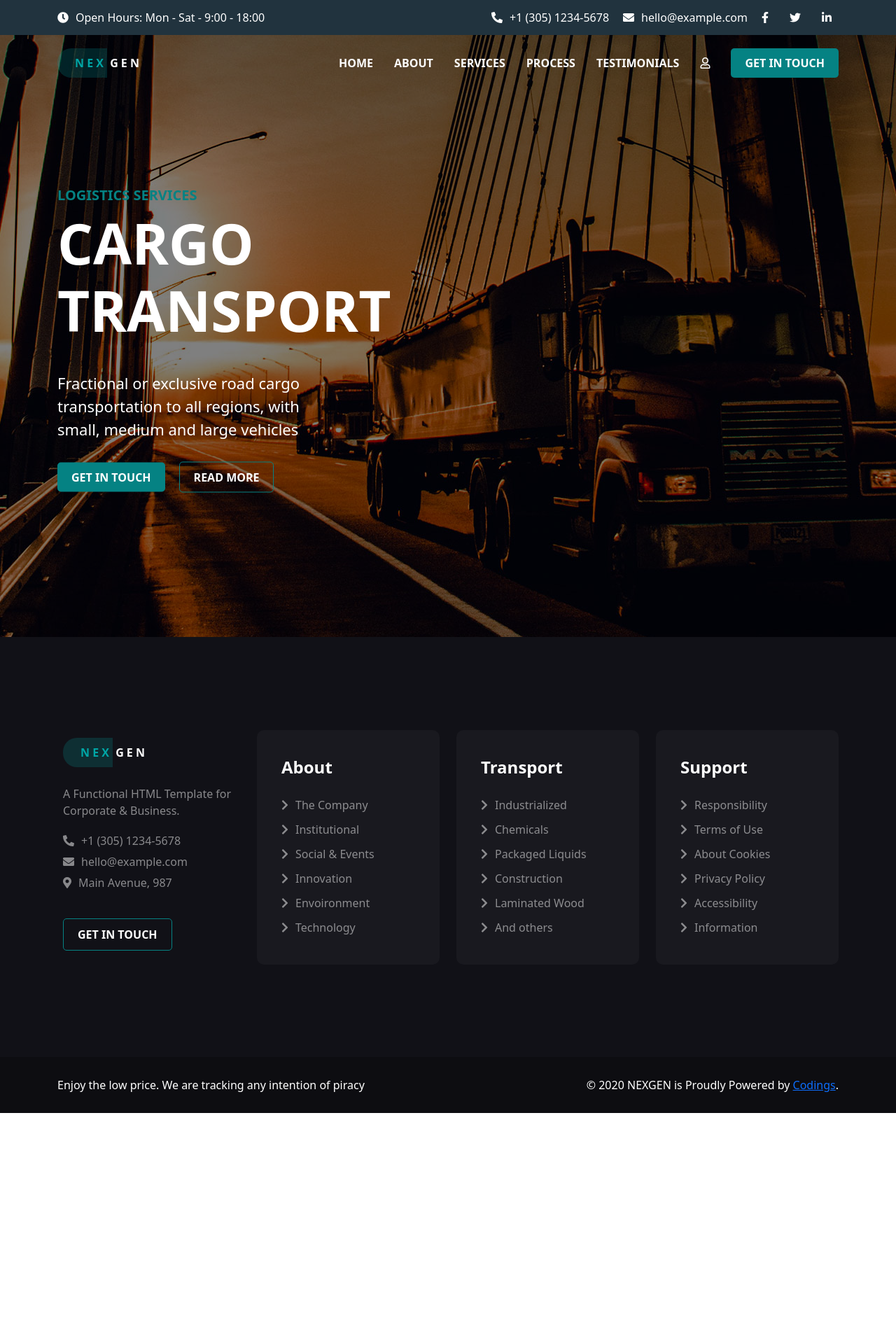
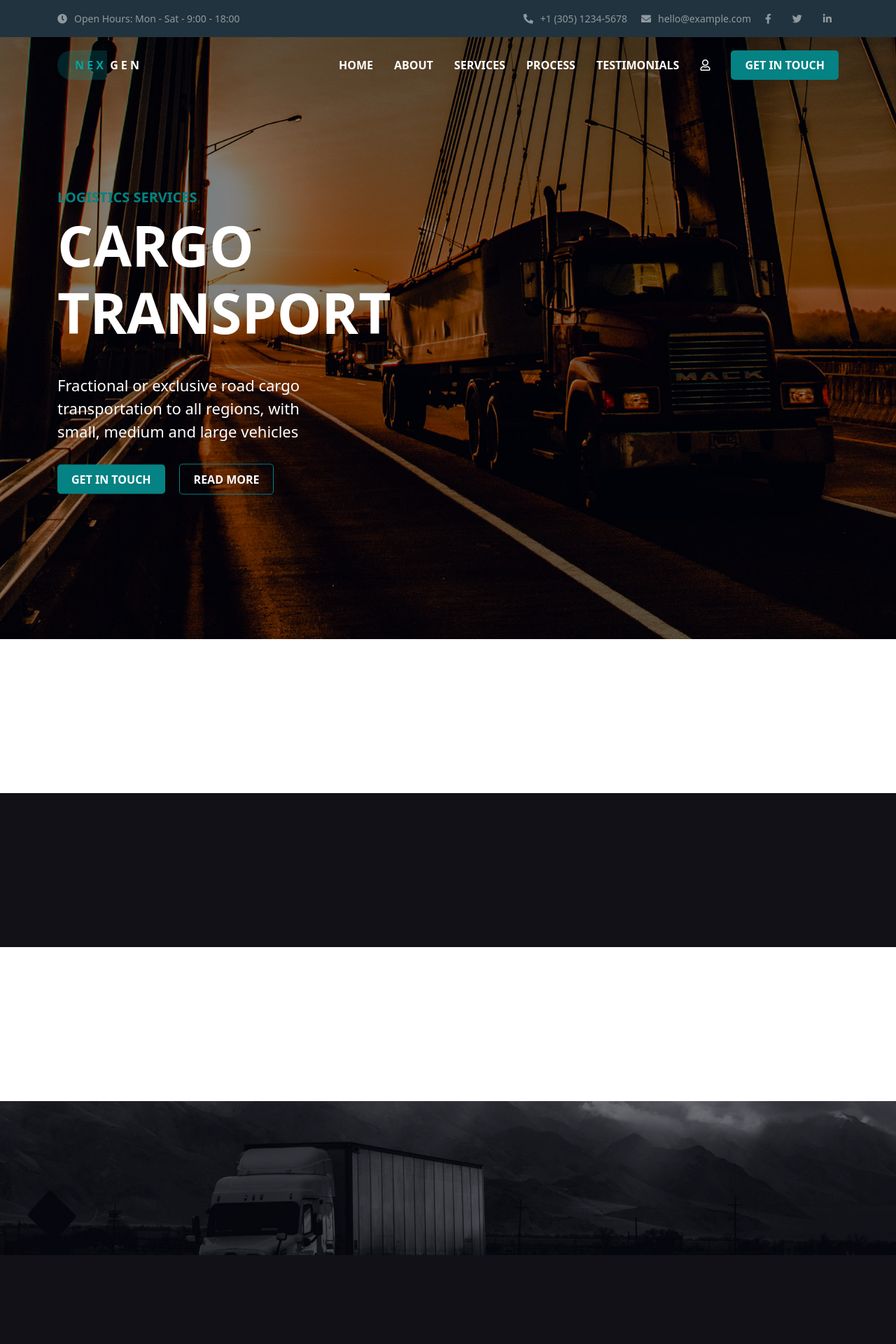
Before and after one commit to DaviCau/proj-html-vuejs, a Vue app: page / in a window 1280 px wide. Shown: the top 1920 px of the page at 70% size. Before the commit the page ends 1590 px from the top, so only its background shows below. Built offline with nearby package versions, Linux system fonts and the light colour scheme.

Commit message:
aggiunti data del main

```diff
--- a/src/components/Footer.vue
+++ b/src/components/Footer.vue
@@ -1,8 +1,8 @@
 <template>
     <footer>
-        <div class="footer_top container-fluid">
+        <div class="footer_top">
             <div class="container">
-                <div class="row d-flex align-items-center box_container">
+                <div class="row box_container">
                     <div class="col-3 d-flex flex-column justify-content-between align-items-start box_footer">
                         <div class="logo"><span class="logo_text">N E X</span> G E N</div>
                         <div class="info_footer">
@@ -21,8 +21,8 @@
                 </div>
             </div>
         </div>
-        <div class="footer_bottom container-fluid">
-            <div class="container d-flex justify-content-between align-items-center">
+        <div class="footer_bottom py-4">
+            <div class="container d-flex justify-content-between">
                 <p>Enjoy the low price. We are tracking any intention of piracy</p>
                 <p>&copy; 2020 NEXGEN is Proudly Powered by <a href="#">Codings</a>.</p>
             </div>
@@ -53,7 +53,7 @@ export default {
             background-color: #111117;
 
             .box_container {
-                height: 600px;
+                padding: 110px 0;
 
                 .box_footer {
                     height: 335px;
@@ -77,10 +77,13 @@ export default {
         .footer_bottom {
             background-color: #0d0d11;
 
-            div {
-                height: 80px;
-                p {
-                    margin: 0;
+            p {
+                margin: 0;
+                opacity: 0.5;
+
+                a {
+                    color: #00a6a6;
+                    text-decoration: none;
                 }
             }
         }
--- a/src/components/Header.vue
+++ b/src/components/Header.vue
@@ -1,7 +1,7 @@
 <template>
     <header>
-        <div class="container-fluid info_container">
-            <div class="container d-flex justify-content-between align-items-center info">
+        <div class="info_container">
+            <div class="container d-flex justify-content-between align-items-center py-3">
                 <div>
                     <i class="fas fa-clock"></i>{{info.openingTime}}
                 </div>
@@ -17,7 +17,7 @@
             </div>
         </div>
         <div class="jumbotron">
-            <div class="back_jumbo container-fluid">
+            <div class="back_jumbo">
                 <div class="container">
                     <nav class="d-flex justify-content-between align-items-center">
                         <div class="nav_left logo"><span>N E X</span> G E N</div>
@@ -62,9 +62,8 @@ export default {
 
         .info_container {
             background-color: #21333e;
-
-            .info {
-                height: 50px;
+            font-size: 14px;
+            color: rgba($color: #ffffff, $alpha: 0.5);
 
             i {
                 margin-right: 10px;
@@ -76,16 +75,17 @@ export default {
                     margin-left: 20px;
 
                     a {
-                            color: white;
-                        }
+                        color: rgba($color: #ffffff, $alpha: 0.5);
                     }
                 }
             }
         }
 
         .jumbotron {
-            background-image: url(../assets/img/bg-9.jpg);
+            background-image: url("../assets/img/bg-9.jpg");
             background-position-x: center;
+            background-size: cover;
+
 
             .back_jumbo {
                 background-color: rgba(0, 0, 0, 0.5);
--- a/src/components/Main.vue
+++ b/src/components/Main.vue
@@ -1,15 +1,144 @@
 <template>
     <main>
+        <section class="transport">
 
+        </section>
+        <section class="dark_back services">
+
+        </section>
+        <section class="procedure">
+
+        </section>
+        <section class="img_back stats">
+
+        </section>
+        <section class="dark_back feedbacks">
+
+        </section>
+        <section class="contact">
+
+        </section>
     </main>
 </template>
 
 <script>
 export default {
-    name: "Main"
+    name: "Main",
+    data() {
+        return {
+            vehicleTypes: [
+                {
+                    imgUrl: "../assets/img/truck-1.png",
+                    type: "Light",
+                    maxWeight: "1200"
+                },
+                {
+                    imgUrl: "../assets/img/truck-1.png",
+                    type: "Medium",
+                    maxWeight: "6000"
+                },
+                {
+                    imgUrl: "../assets/img/truck-1.png",
+                    type: "Heavy",
+                    maxWeight: "24000"
+                }
+            ],
+            sevices: [
+                {
+                    icon: "fas fa-truck-loading",
+                    title: "Techology",
+                    text: "We are continually focused on developing technology solutions adapted to our client's needs."
+                },
+                {
+                    icon: "fas fa-temperature-low",
+                    title: "Reefer Cargo",
+                    text: "Regular and frequent monitoring from the receipt of the loaded container to final destination."
+                },
+                {
+                    icon: "fas fa-boxes",
+                    title: "Dry Cargo",
+                    text: "We work with most types of dry cargo, from valuable cargo to the most dangerous requiring care."
+                }
+            ],
+            procedure: [
+                {
+                    number: "01",
+                    name: "Collection of information",
+                    text: "Lorem ipsum dolor sit amet consectetur."
+                },
+                {
+                    number: "02",
+                    name: "Service Invoice Sending",
+                    text: "Lorem ipsum dolor sit amet consectetur."
+                },
+                {
+                    number: "03",
+                    name: "Withdrawal of Cargo",
+                    text: "Lorem ipsum dolor sit amet consectetur."
+                },
+                {
+                    number: "04",
+                    name: "Transport Customer Order",
+                    text: "Lorem ipsum dolor sit amet consectetur."
+                },
+                {
+                    number: "05",
+                    name: "Successfull Delivery",
+                    text: "Lorem ipsum dolor sit amet consectetur."
+                }
+            ],
+            stats: [
+                {
+                    number: "128",
+                    what: "Certifications"
+                },
+                {
+                    number: "230",
+                    what: "Employees"
+                },
+                {
+                    number: "517",
+                    what: "Customers"
+                },
+                {
+                    number: "94",
+                    what: "Countries Served"
+                }
+            ],
+            feedbacks: [
+                {
+                    logoUrl: "../assets/img/logo-1.png",
+                    text: `Praesent volutpat justo sit amet elementum malesuada. Praesent sagittis augue justo, in accumsan orci rhoncus at pellentesque.
+                    Lorem ipsum dolor sit amet, consectetur adipiscing elit.`
+                },
+                {
+                    logoUrl: "../assets/img/logo-2.png",
+                    text: `Praesent volutpat justo sit amet elementum malesuada. Praesent sagittis augue justo, in accumsan orci rhoncus at pellentesque.
+                    Lorem ipsum dolor sit amet, consectetur adipiscing elit.`
+                },
+                {
+                    logoUrl: "../assets/img/logo-3.png",
+                    text: `Praesent volutpat justo sit amet elementum malesuada. Praesent sagittis augue justo, in accumsan orci rhoncus at pellentesque.
+                    Lorem ipsum dolor sit amet, consectetur adipiscing elit.`
+                }
+            ]
+        }
+    }
 }
 </script>
 
 <style lang="scss" scoped>
+    section {
+        padding: 110px 0;
 
+        &.dark_back {
+            background-color: #111117;
+            color: white;
+        }
+        &.img_back {
+            background-image: url("../assets/img/bg-10.jpg");
+            background-position: center;
+            background-size: cover;
+        }
+    }
 </style>
```
Lines whose indentation alone changed are shown as unchanged.
